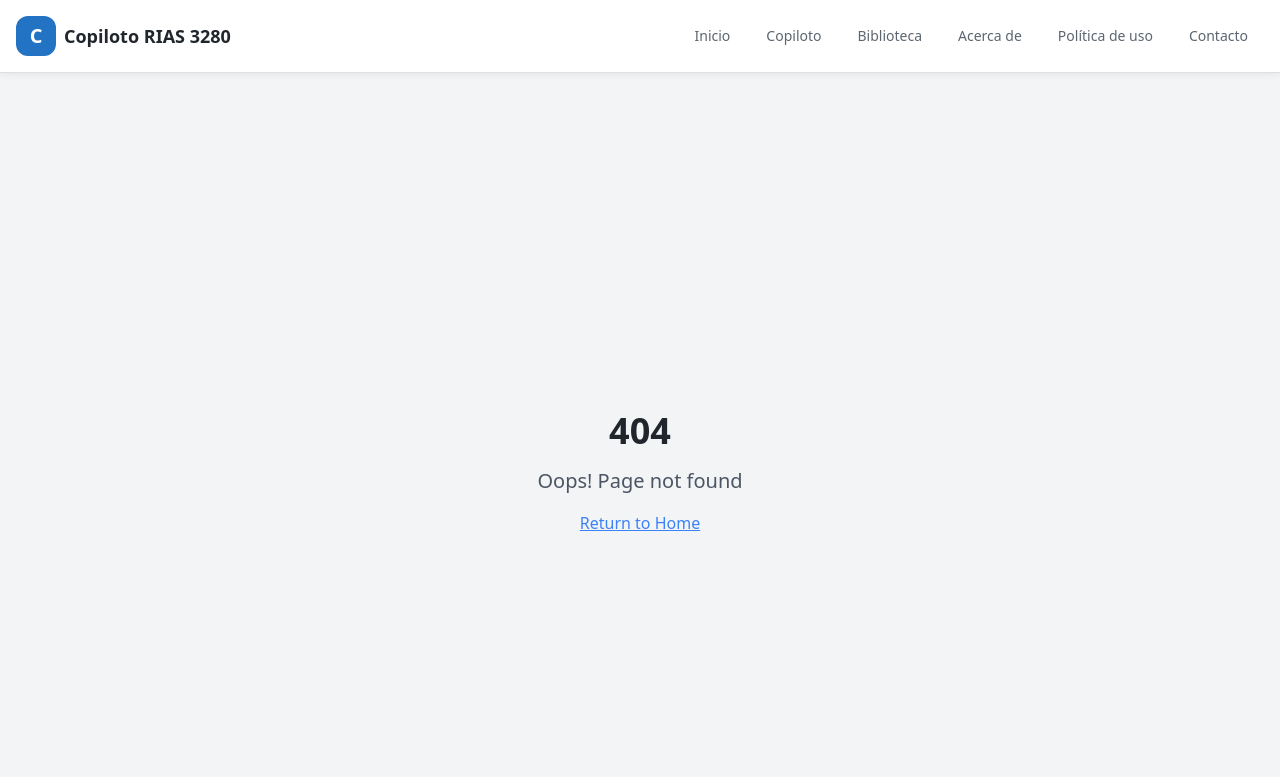
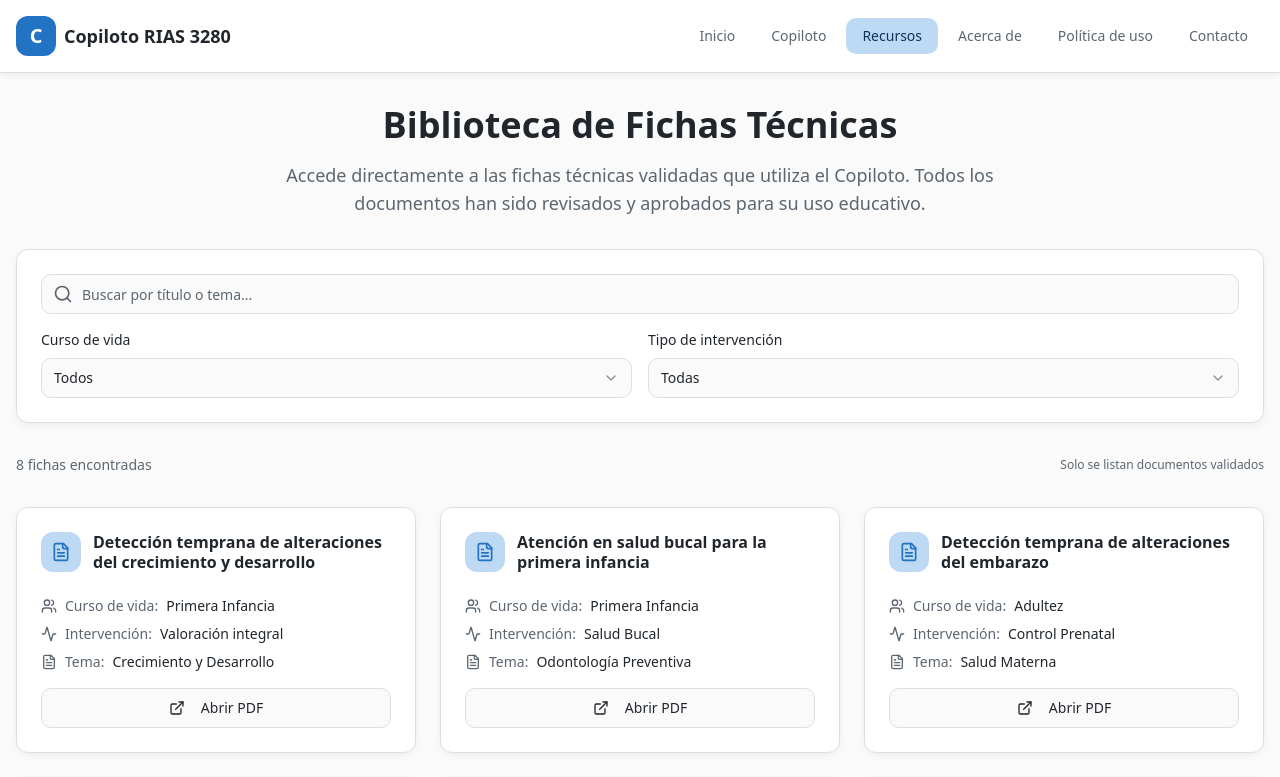
Before and after one commit to Grmolnas/copiloto-salud-asiste, a React (Vite) app: page /recursos in a window 1280 px wide. Shown: the top 777 px of the page. Built offline with nearby package versions, Linux system fonts and the light colour scheme; the HTML template or start-up script is replaced by a standard one.

Commit message:
Refactor: Rename Biblioteca to Recursos

```diff
--- a/src/App.tsx
+++ b/src/App.tsx
@@ -6,7 +6,7 @@ import { BrowserRouter, Routes, Route } from "react-router-dom";
 import Layout from "./components/Layout";
 import Inicio from "./pages/Inicio";
 import Copiloto from "./pages/Copiloto";
-import Biblioteca from "./pages/Biblioteca";
+import Recursos from "./pages/Recursos";
 import Acerca from "./pages/Acerca";
 import Politica from "./pages/Politica";
 import Contacto from "./pages/Contacto";
@@ -24,7 +24,7 @@ const App = () => (
           <Routes>
             <Route path="/" element={<Inicio />} />
             <Route path="/copiloto" element={<Copiloto />} />
-            <Route path="/biblioteca" element={<Biblioteca />} />
+            <Route path="/recursos" element={<Recursos />} />
             <Route path="/acerca" element={<Acerca />} />
             <Route path="/politica" element={<Politica />} />
             <Route path="/contacto" element={<Contacto />} />
--- a/src/components/Layout.tsx
+++ b/src/components/Layout.tsx
@@ -14,7 +14,7 @@ const Layout = ({ children }: LayoutProps) => {
   const navItems = [
     { path: "/", label: "Inicio" },
     { path: "/copiloto", label: "Copiloto" },
-    { path: "/biblioteca", label: "Biblioteca" },
+    { path: "/recursos", label: "Recursos" },
     { path: "/acerca", label: "Acerca de" },
     { path: "/politica", label: "Política de uso" },
     { path: "/contacto", label: "Contacto" },
--- a/src/pages/Biblioteca.tsx
+++ b/src/pages/Recursos.tsx
@@ -6,7 +6,7 @@ import { Select, SelectContent, SelectItem, SelectTrigger, SelectValue } from "@
 import { fichasTecnicas, cursosDeVida, intervenciones, FichaTecnica } from "@/data/biblioteca";
 import { Search, ExternalLink, FileText, Users, Activity } from "lucide-react";
 
-const Biblioteca = () => {
+const Recursos = () => {
   const [searchTerm, setSearchTerm] = useState("");
   const [selectedCurso, setSelectedCurso] = useState("Todos");
   const [selectedIntervencion, setSelectedIntervencion] = useState("Todas");
@@ -180,4 +180,4 @@ const Biblioteca = () => {
   );
 };
 
-export default Biblioteca;
+export default Recursos;
```
